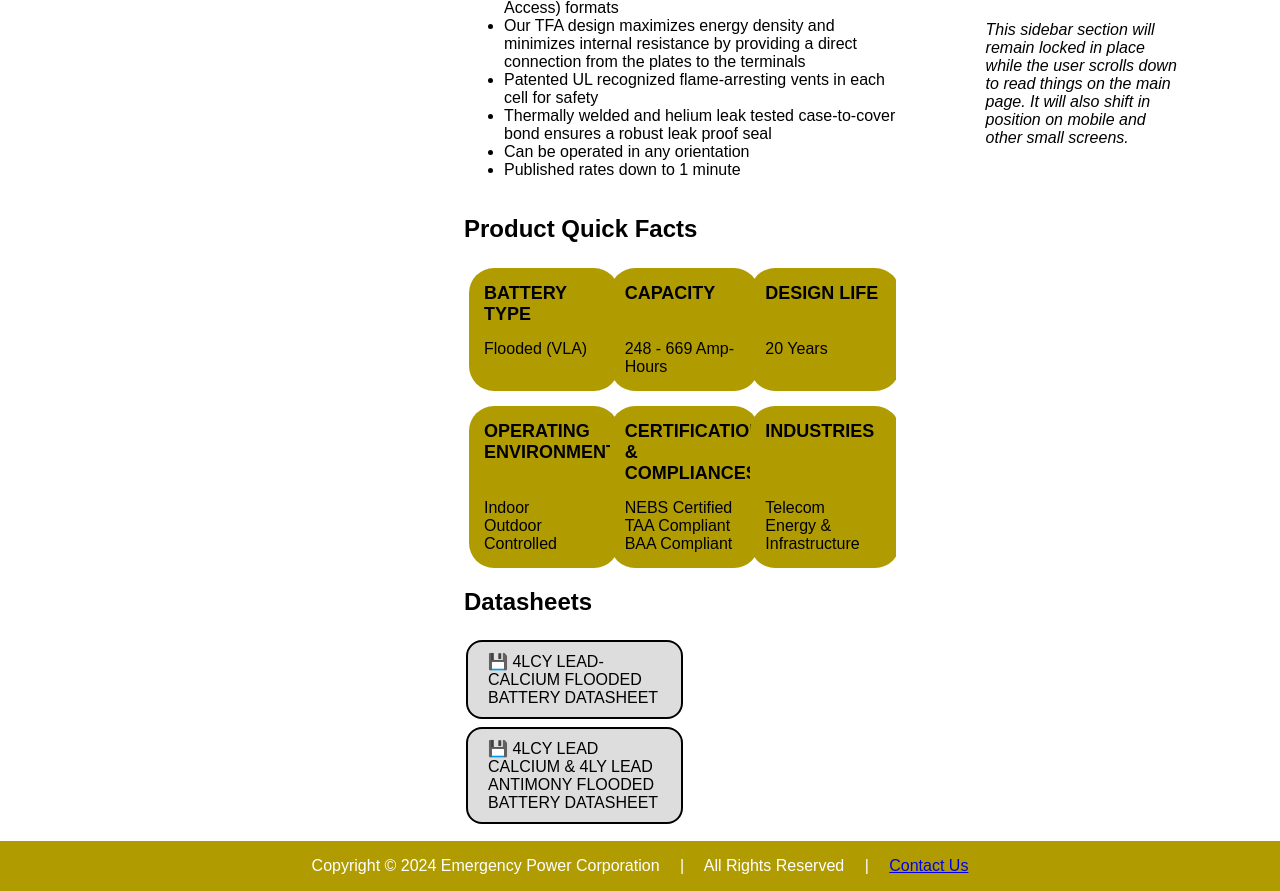
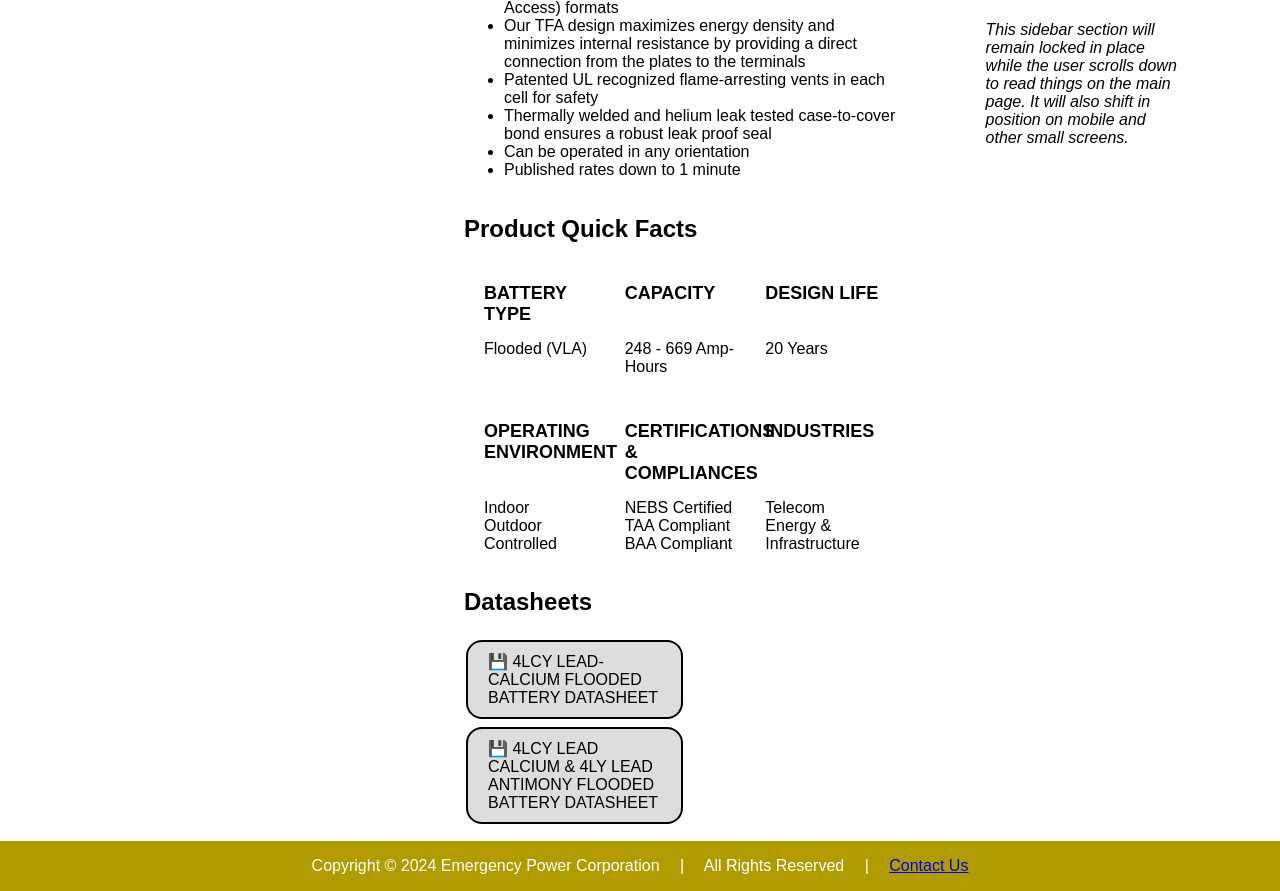
Before and after one commit to JamesGauvreau/neocity, a plain HTML site: page public/projects/EPC/products/product_draft.html in a window 1280 px wide. Shown: the part 792-1683 px from the top of the page. Drawn offline with Linux system fonts and the light colour scheme.

Commit message:
testing transparency on quick facts

```diff
--- a/public/projects/EPC/style.css
+++ b/public/projects/EPC/style.css
@@ -552,7 +552,7 @@
   /* width: 35%; */
   padding-top: 15px;
   padding-bottom: 0px;
-  background-color: #b09c01;
+  background-color: transparent;
   min-width: 85%;
   margin-right: 15px;
   font-size: large;
@@ -569,7 +569,7 @@
   /* padding-top: 15px; */
   margin-bottom: 15px;
   margin-right: 15px;
-  background-color: #b09c01;
+  background-color:transparent;
   min-width: 85%;
   border-bottom-left-radius: 25px;
   border-bottom-right-radius: 25px;
```
